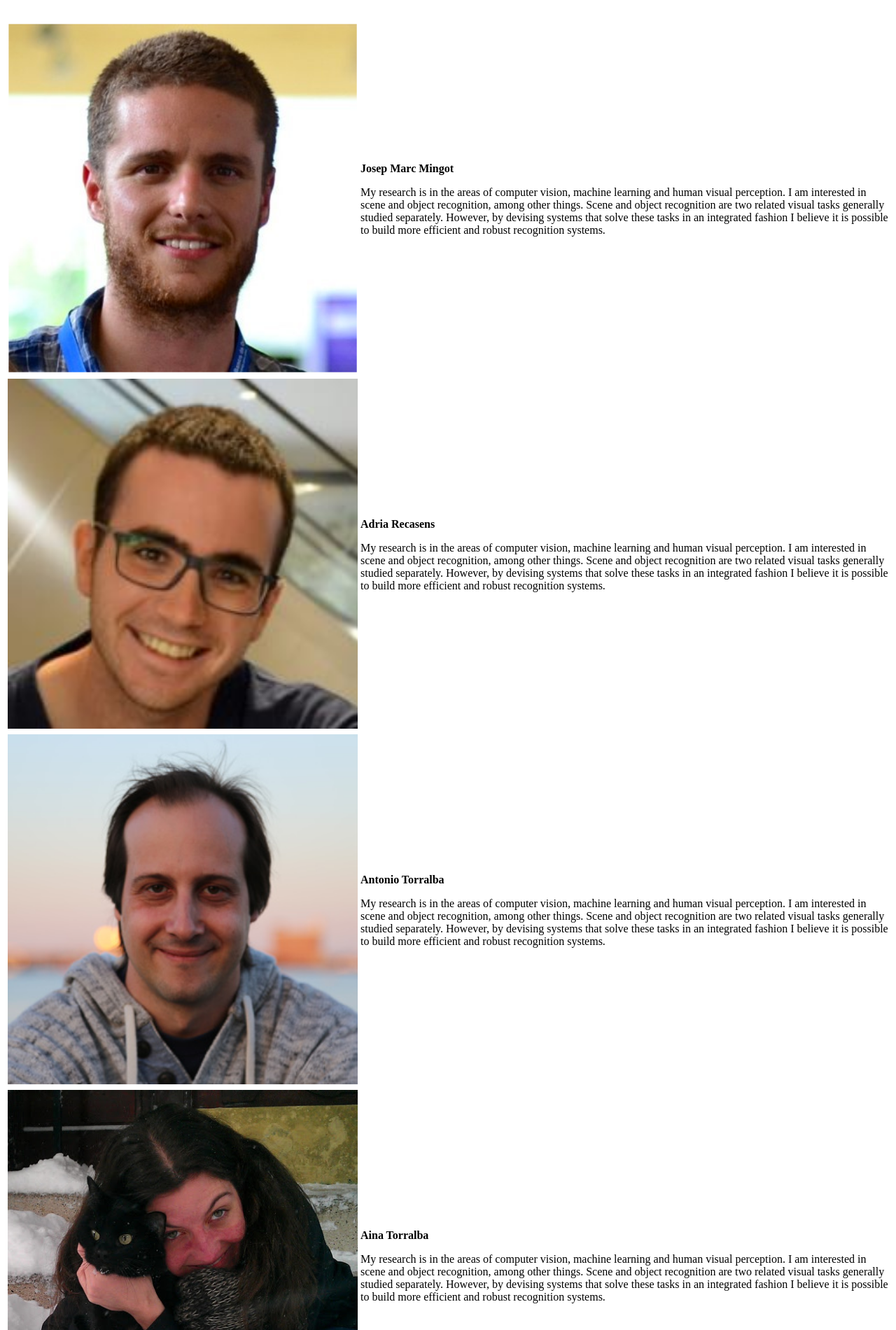
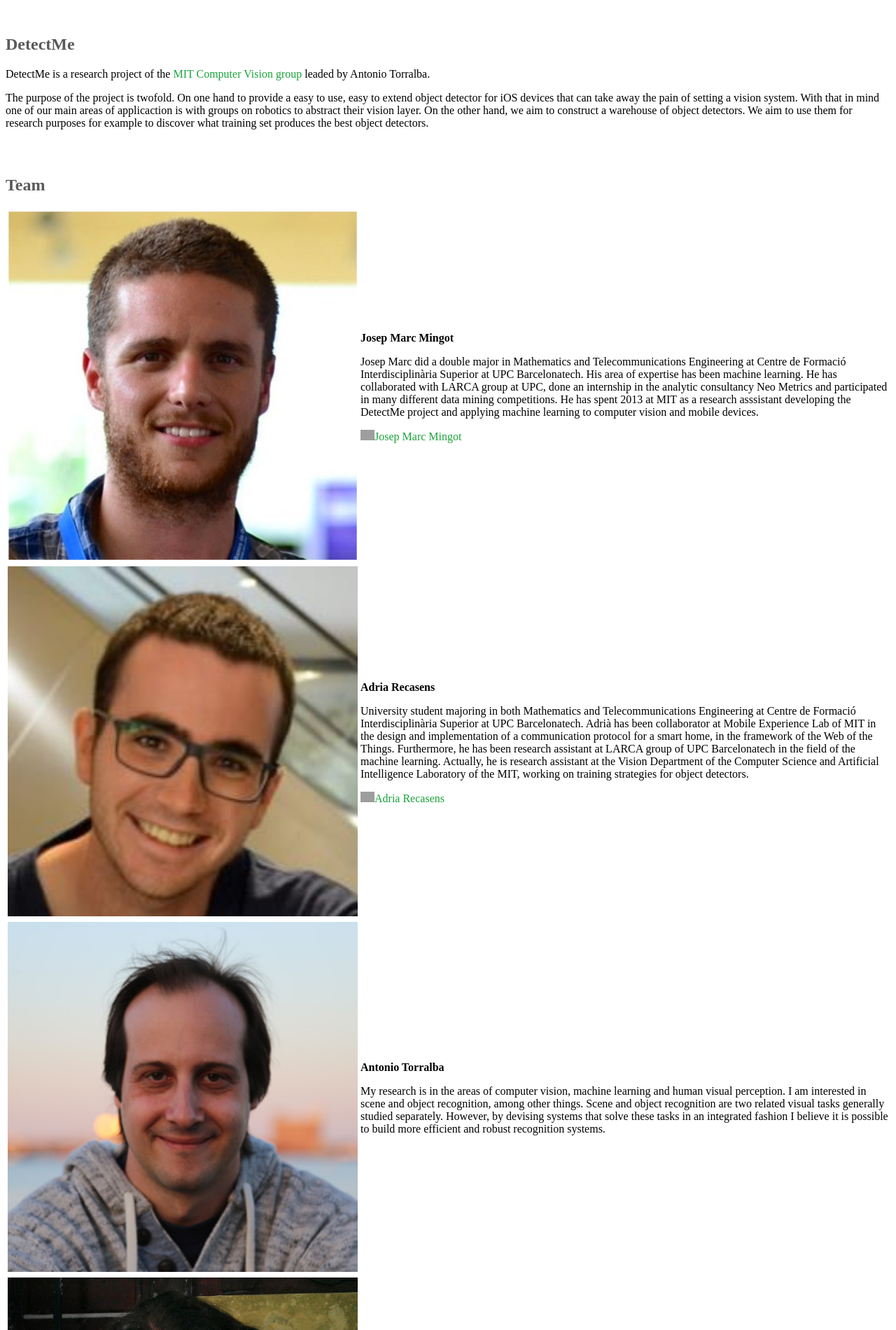
Before and after one commit to CSAILVision/DetectMeServer, a Django app: template detectme/templates/about.html in a window 1280 px wide. Shown: the part 565-2465 px from the top of the page at 70% size. Run offline with Django 3.2, Linux system fonts and the light colour scheme; the template is opened without the code that fills it, so the values that code supplies are empty; parts of the project's set-up code (start-up, migrations or seed data) failed here and were passed over; some libraries are stand-ins or nearby versions; grey boxes are pictures that could not be loaded.

Commit message:
updated about us.

```diff
--- a/detectme/templates/about.html
+++ b/detectme/templates/about.html
@@ -12,7 +12,22 @@
 
   <div class="row">
     <div class="span8">
-    <section id="about">
+
+      <!-- App -->
+      <section>
+      <div class="page-header">
+      <h1>DetectMe</h1>
+      </div>
+      <p> DetectMe is a research project of the <a href="http://web.mit.edu/torralba/www/">MIT Computer Vision group</a> leaded by Antonio Torralba.</p>
+
+      <p>The purpose of the project is twofold. On one hand to provide a easy to use, easy to extend object detector for iOS devices that can take away the pain of setting a vision system. With that in mind one of our main areas of applicaction is with groups on robotics to abstract their vision layer. On the other hand, we aim to construct a warehouse of object detectors. We aim to use them for research purposes for example to discover what training set produces the best object detectors.</p>
+      </section>
+
+      <!-- Team -->
+      <section>
+      <div class="page-header">
+      <h1>Team</h1>
+      </div>
 
         <table class="table">
               <tbody>
@@ -23,9 +38,13 @@
                   <td>
                   <p><strong>Josep Marc Mingot</strong></p>
                   <p>
-                    My research is in the areas of computer vision, machine learning and human visual perception. I am interested in scene and object recognition, among other things.
-
-                    Scene and object recognition are two related visual tasks generally studied separately. However, by devising systems that solve these tasks in an integrated fashion I believe it is possible to build more efficient and robust recognition systems.
+                    Josep Marc did a double major in Mathematics and Telecommunications Engineering at Centre de Formació Interdisciplinària Superior at UPC Barcelonatech. His area of expertise has been machine learning. He has
+                    collaborated with LARCA group at UPC, done an internship in the analytic consultancy Neo Metrics and
+                    participated in many different data mining competitions. He has spent 2013 at MIT as a research asssistant
+                    developing the DetectMe project and applying machine learning to computer vision and mobile devices.
+                  </p>
+                  <p><a href="http://www.linkedin.com/pub/josep-marc-mingot-hidalgo/30/912/b03/" class="linkedin-link">
+                    <span><img src="https://www.linkedin.com/img/webpromo/btn_in_20x15.png" width="20" height="15" alt="Josep Marc Mingot" border="0">Josep Marc Mingot</span></a>
                   </p>
                   </td>
                 </tr>
@@ -36,9 +55,10 @@
                   <td>
                   <p><strong>Adria Recasens</strong></p>
                   <p>
-                    My research is in the areas of computer vision, machine learning and human visual perception. I am interested in scene and object recognition, among other things.
-
-                    Scene and object recognition are two related visual tasks generally studied separately. However, by devising systems that solve these tasks in an integrated fashion I believe it is possible to build more efficient and robust recognition systems.
+                    University student majoring in both Mathematics and Telecommunications Engineering at Centre de Formació Interdisciplinària Superior at UPC Barcelonatech. Adrià has been collaborator at Mobile Experience Lab of MIT in the design and implementation of a communication protocol for a smart home, in the framework of the Web of the Things. Furthermore, he has been research assistant at LARCA group of UPC Barcelonatech in the field of the machine learning. Actually, he is research assistant at the Vision Department of the Computer Science and Artificial Intelligence Laboratory of the MIT, working on training strategies for object detectors.
+                  </p>
+                  <p><a href="http://es.linkedin.com/pub/adrià-recasens-continente/21/674/29b" class="linkedin-link">
+                    <span><img src="https://www.linkedin.com/img/webpromo/btn_in_20x15.png" width="20" height="15" alt="Adria Recasens" border="0">Adria Recasens</span></a>
                   </p>
                   </td>
                 </tr>
@@ -86,8 +106,40 @@
 
               </tbody>
             </table>
+          <section>
 
-    </section>
+      <!-- License -->
+      <section>
+      <div class="page-header">
+      <h1>License</h1>
+      </div>
+
+      <p>
+        Copyright (c) 2013 Josep Marc Mingot, Adria Recasens, Dolores Blanco, Antonio
+        Torralba
+      </p>
+      <p>
+        Permission is hereby granted, free of charge, to any person obtaining a copy of
+        this software and associated documentation files (the "Software"), to deal in
+        the Software without restriction, including without limitation the rights to
+        use, copy, modify, merge, publish, distribute, sublicense, and/or sell copies
+        of the Software, and to permit persons to whom the Software is furnished to do
+        so, subject to the following conditions:
+      </p>
+      <p>
+        The above copyright notice and this permission notice shall be included in all
+        copies or substantial portions of the Software.
+      </p>
+      <p>
+        THE SOFTWARE IS PROVIDED "AS IS", WITHOUT WARRANTY OF ANY KIND, EXPRESS OR
+        IMPLIED, INCLUDING BUT NOT LIMITED TO THE WARRANTIES OF MERCHANTABILITY,
+        FITNESS FOR A PARTICULAR PURPOSE AND NONINFRINGEMENT. IN NO EVENT SHALL THE
+        AUTHORS OR COPYRIGHT HOLDERS BE LIABLE FOR ANY CLAIM, DAMAGES OR OTHER
+        LIABILITY, WHETHER IN AN ACTION OF CONTRACT, TORT OR OTHERWISE, ARISING FROM,
+        OUT OF OR IN CONNECTION WITH THE SOFTWARE OR THE USE OR OTHER DEALINGS IN THE
+        SOFTWARE.
+      </p>
+      </section>
     </div>
   </div>
 
```
